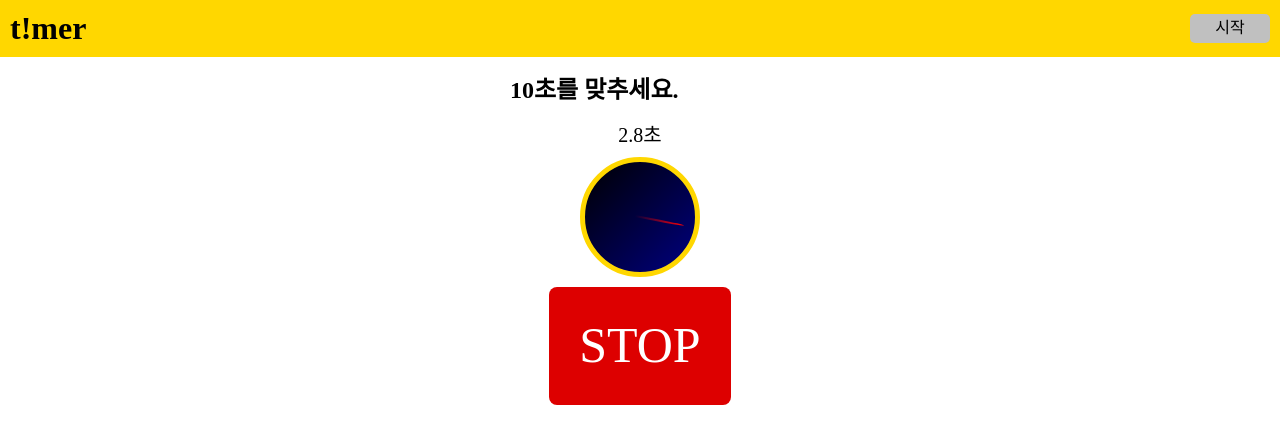
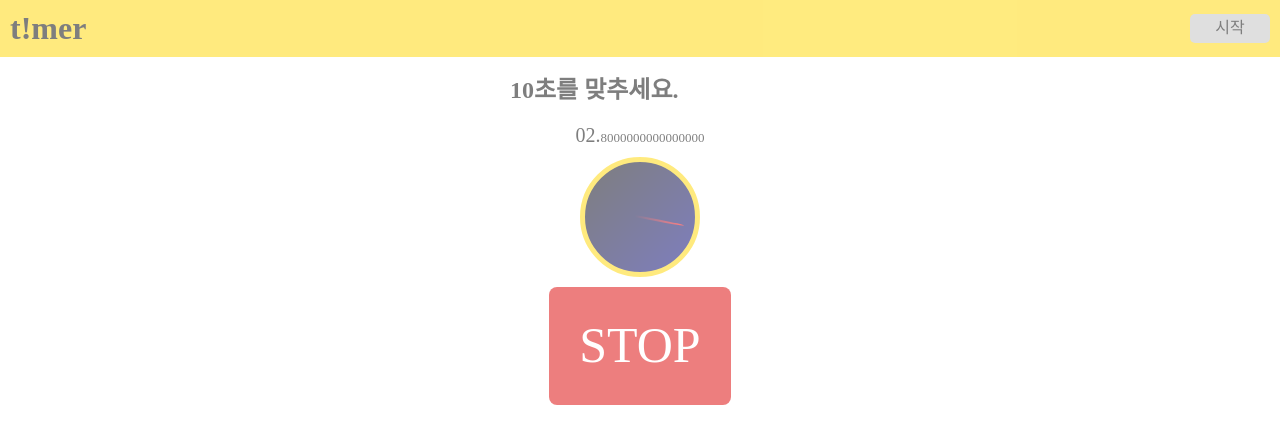
Before and after one commit to wondaero/timer, a plain HTML site: page index.html in a window 1280 px wide. Both pictures are taken after a click on the button "시작". Drawn offline with Linux system fonts and the light colour scheme.

Commit message:
시간초 변경

```diff
--- a/index.html
+++ b/index.html
@@ -7,6 +7,8 @@
         <meta name="viewport" content="width=device-width, initial-scale=1, minimum-scale=1, maximum-scale=1, user-scalable=no" />
 
         <style>
+
+            body{opacity: .5;}
             header{
                 box-sizing: border-box; padding: 10px; display: flex; align-items: center; justify-content: space-between;
                 background: gold; margin-bottom: 10px;
@@ -17,6 +19,8 @@
             .content-wrapper{width: 280px; margin: 0 auto; padding: 0 10px; box-sizing: border-box;}
             .txt-timer.off, .handle.off{opacity: 0; transition: opacity .5s;}
             .txt-timer{text-align: center; font-size: 20px; margin-bottom: 10px;}
+            .integer{}
+            .decimal{font-size: 13px;}
             .img-timer{
                 border-radius: 50%; width: 120px; height: 120px; border: 5px solid gold; box-sizing: border-box; position: relative;
                 background: linear-gradient(135deg, #000, navy); margin: 0 auto; margin-bottom: 10px;
@@ -62,12 +66,12 @@
                 const t = this;
                 t.init = function () {
                     t.questSec = 0;
-                    window.clearInterval(t.interval);
-                    t.interval;
+                    window.cancelAnimationFrame(t.raf);
+                    t.raf;
                     t.startTime = 0;
                     t.nowTime = 0;
-                    t.rafCnt = 0;
                     t.isOver2 = false;
+                    t.isStop = false;
                     txtTimer.innerHTML = '<div>0초</div>';
                     handle.style.transform = 'rotate(0)';
                     txtTimer.classList.remove('off');
@@ -78,23 +82,30 @@
                 t.startGame = function(){
                     t.init();
                     t.questSec = getRandomNum(5, 10);
-                    t.startTime = new Date().getTime();
+                    t.startTime = window.performance.now();
                     guide.innerHTML = '<span>' + t.questSec + '초를 맞추세요.<span>';
-                    t.interval = setInterval(t.ing, 100);
+                    t.raf = window.requestAnimationFrame(t.ing);
                 }
 
                 t.stop = function(){
-                    t.nowTime = new Date().getTime();
-                    const sec = (t.nowTime - t.startTime) / 1000;
-                    txtTimer.innerHTML = '<div>' + sec + '초</div>';
-                    handle.style.transform = 'rotate(' + (sec / t.questSec * 360)+ 'deg)';
+                    // t.nowTime = window.performance.now();
+                    // const sec = (t.nowTime - t.startTime) / 1000;
+                    // txtTimer.innerHTML = '<div>' + sec + '초</div>';
+                    // handle.style.transform = 'rotate(' + (sec / t.questSec * 360) + 'deg)';
                     t.gameOver();
                 };
 
-                t.ing = function(){
-                    t.nowTime = new Date().getTime();
-                    const sec = (t.nowTime - t.startTime) / 1000;
-                    txtTimer.innerHTML = '<div>' + sec + '초</div>';
+                t.ing = function(timeStamp){
+                    if(t.isStop) return window.cancelAnimationFrame(t.raf);
+
+                    const sec = (timeStamp - t.startTime) / 1000;
+                    if(sec < 0) t.raf = window.requestAnimationFrame(t.ing);
+
+                    const secArr = ('' + sec).split('.');
+
+                    const secTemplate = '<div><span class="integer">' + secArr[0].padStart(2, 0) + '</span>.<span class="decimal">' + secArr[1].padEnd(16, 0); +'</span>초</div>';
+
+                    txtTimer.innerHTML = secTemplate;
                     handle.style.transform = 'rotate(' + (sec / t.questSec * 360)+ 'deg)';
 
                     if(!t.isOver2 && sec > 3){
@@ -104,10 +115,13 @@
                     }else if(sec > t.questSec + 5){
                         t.gameOver('over');
                     }
+
+                    t.raf = window.requestAnimationFrame(t.ing);
                 }
 
                 t.gameOver = function(result){
-                    window.clearInterval(t.interval);
+                    t.isStop = true;
+                    t.raf = window.cancelAnimationFrame(t.raf);
                     txtTimer.classList.remove('off');
                     handle.classList.remove('off');
                     if(result == 'over'){
```
